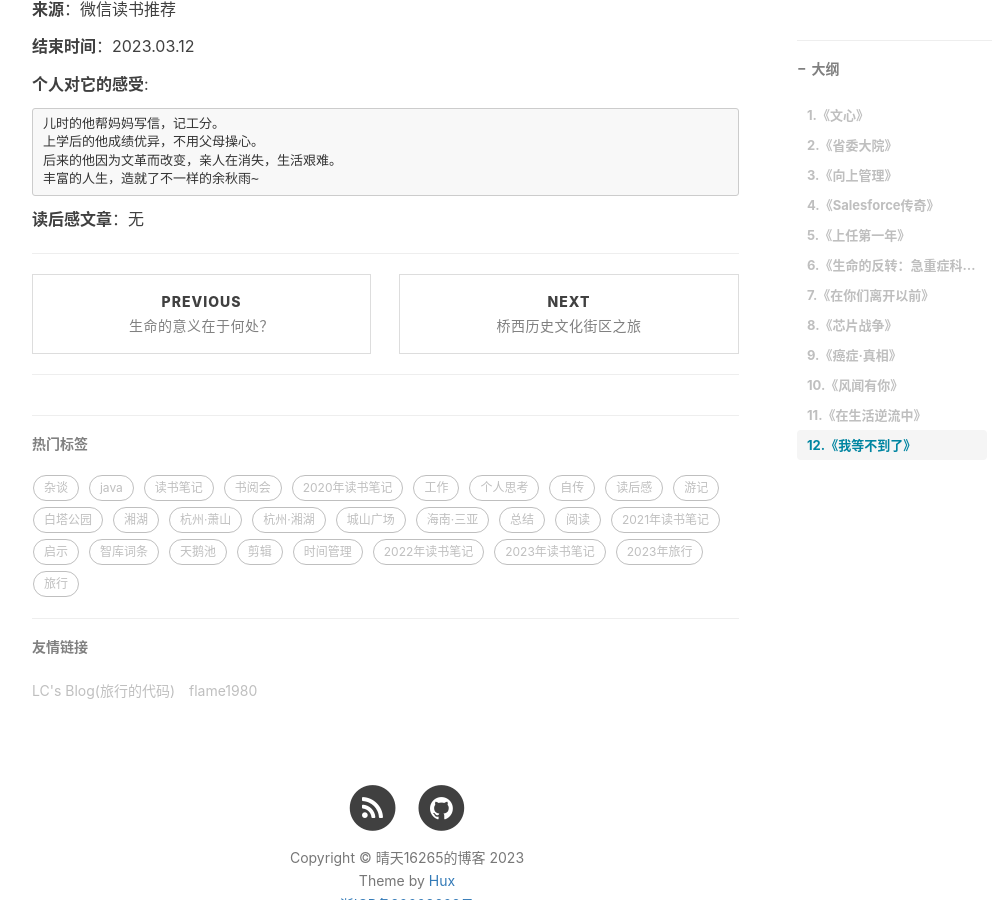
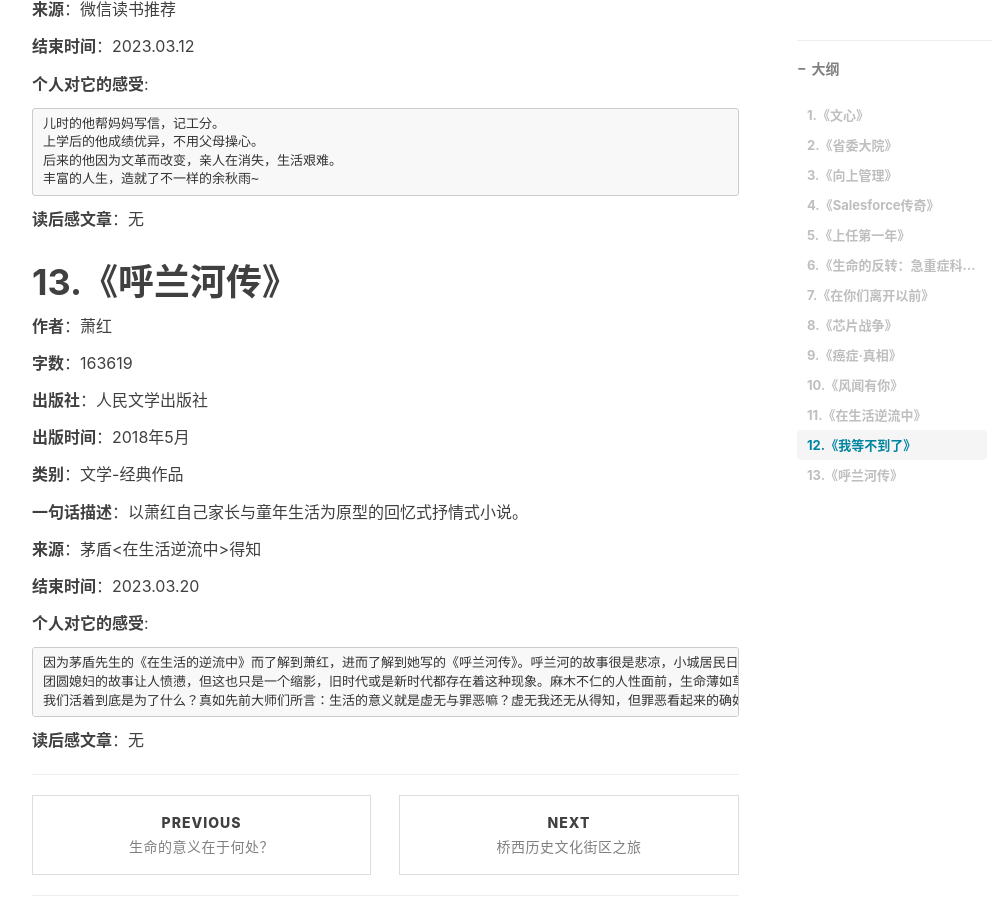
Before and after one commit to qingtian/qingtian.github.com, a Jekyll site: the page built from _posts/2023-02-25-tracking-of-reading-list-in-2023.md, in a window 1280 px wide and 900 px high, scrolled down 6926 px. Shown: the whole window, without its empty margins (233-1226 px from the left). Built offline with Jekyll 4.4.1, drawn with Linux system fonts in a browser that asks for light colours; nearby versions of some CDN libraries; comment, search, counter and statistics services are not loaded.

Commit message:
《呼兰河传》

````diff
--- a/_posts/2023-02-25-tracking-of-reading-list-in-2023.md
+++ b/_posts/2023-02-25-tracking-of-reading-list-in-2023.md
@@ -366,3 +366,31 @@ tags:
 ```
 
 **读后感文章**：无
+
+# 13.《呼兰河传》
+
+**作者**：萧红
+
+**字数**：163619
+
+**出版社**：人民文学出版社
+
+**出版时间**：2018年5月
+
+**类别**：文学-经典作品
+
+**一句话描述**：以萧红自己家长与童年生活为原型的回忆式抒情式小说。
+
+**来源**：茅盾<在生活逆流中>得知
+
+**结束时间**：2023.03.20
+
+**个人对它的感受**:
+
+```
+因为茅盾先生的《在生活的逆流中》而了解到萧红，进而了解到她写的《呼兰河传》。呼兰河的故事很是悲凉，小城居民日复一日的生活毫无趣味与生气。
+团圆媳妇的故事让人愤懑，但这也只是一个缩影，旧时代或是新时代都存在着这种现象。麻木不仁的人性面前，生命薄如草芥，一文不值。
+我们活着到底是为了什么？真如先前大师们所言：生活的意义就是虚无与罪恶嘛？虚无我还无从得知，但罪恶看起来的确如此......
+```
+
+**读后感文章**：无
````
